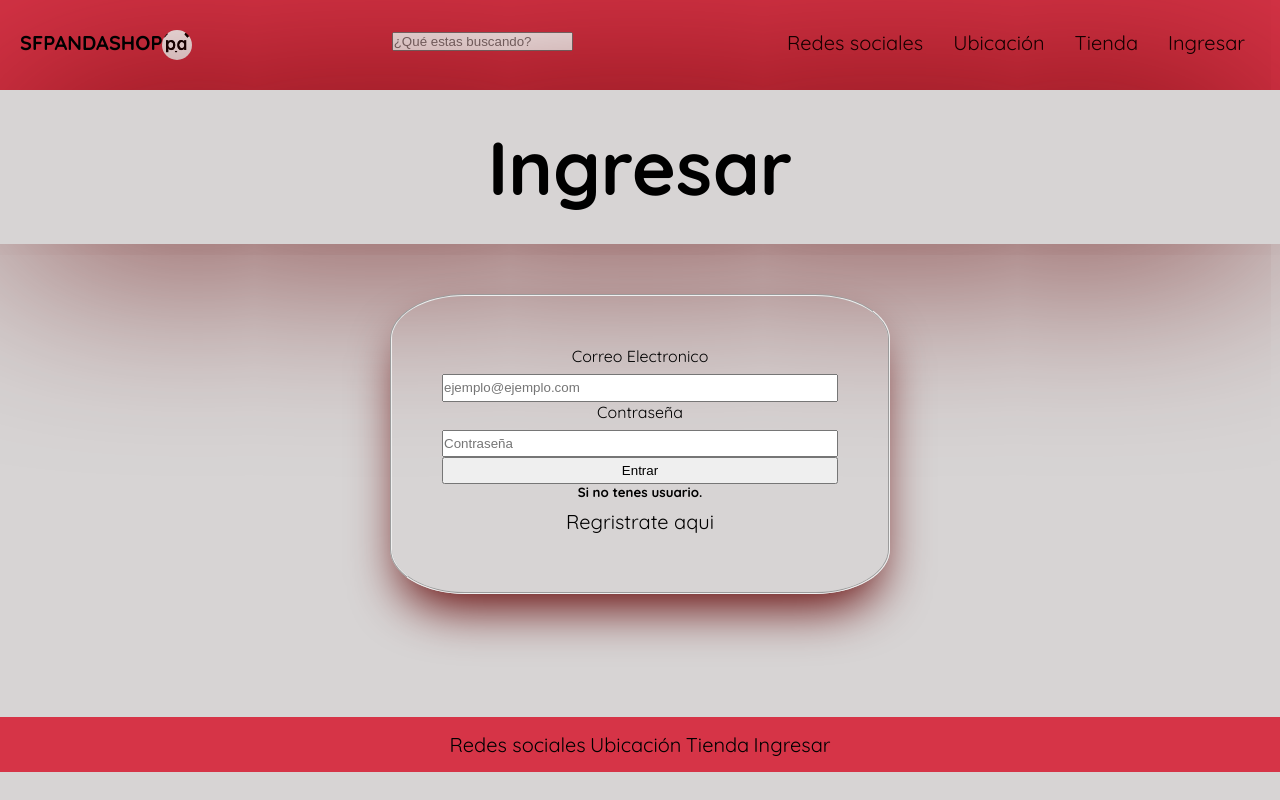
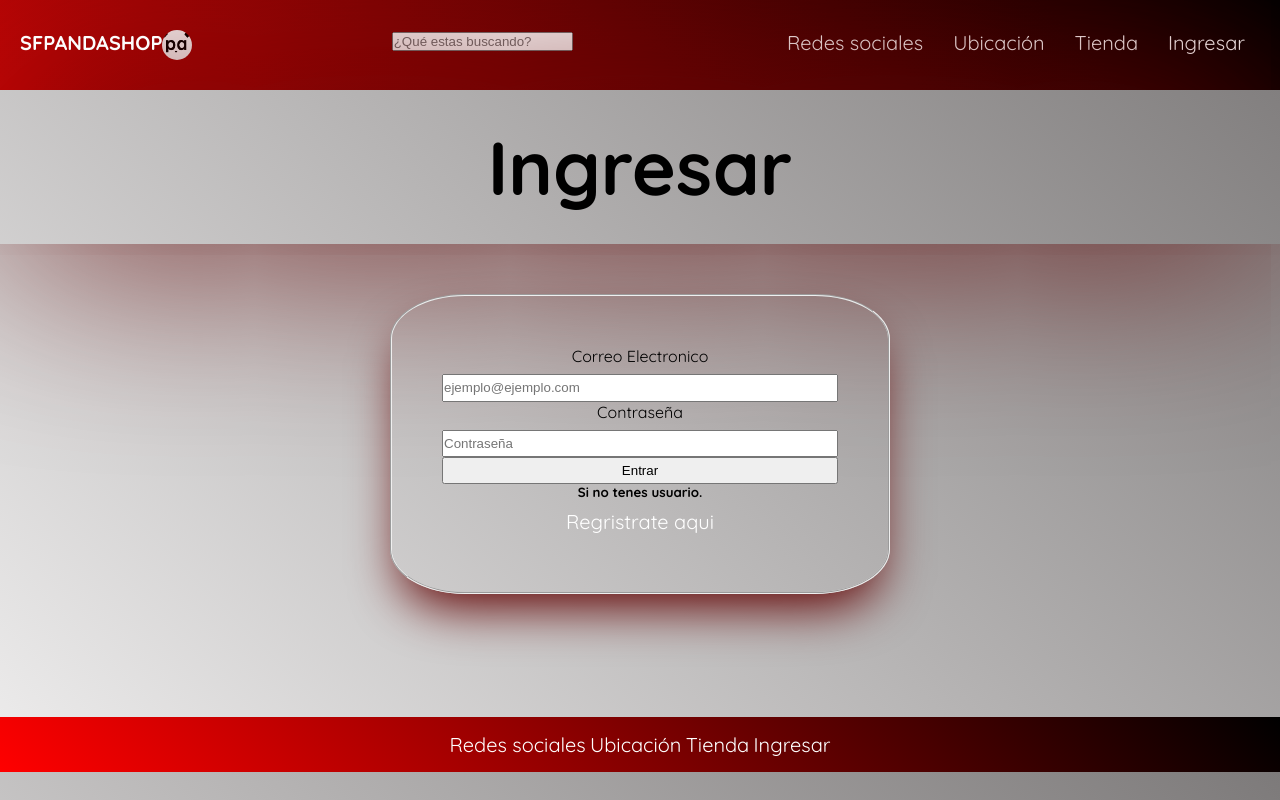
Before and after one commit to FernandoGuzman10/Sfpandashop-guzman, a plain HTML site: page pages/ingresar.html in a window 1280 px wide. Drawn offline with Linux system fonts and the light colour scheme.

Commit message:
detalles visuales

```diff
--- a/style.css
+++ b/style.css
@@ -6,7 +6,7 @@
 
 body {
     font-family: 'Quicksand', sans-serif;
-    background-color: #d7d4d4;
+    background-image: linear-gradient(45deg, rgb(238, 237, 237), rgb(125, 122, 122));
     position: relative;
     padding-bottom: 10%;
 
@@ -15,9 +15,10 @@ body {
 header {
     display: flex;
     justify-content: space-between;
-    background-color: #d63447;
+    /* background-color: #d63447; */
+    background-image: linear-gradient(45deg, rgb(198, 6, 6), black);
     max-width: 100%;
-    color: black;
+    color: rgb(255, 255, 255);
     padding: 30px 20px;
 }
 
@@ -28,7 +29,7 @@ ul {
 
 a {
     text-decoration: none;
-    color: black;
+    color: rgb(255, 255, 255);
     font-size: 20px;
 }
 
@@ -54,7 +55,7 @@ h3 {
 }
 
 .content__tittle {
-    color: black;
+    color: rgb(253, 253, 253);
     position: relative;
 
 }
@@ -70,6 +71,7 @@ h3 {
     background-image: linear-gradient(45deg, red, black);
     padding: 50px 20px;
     color: aliceblue;
+    box-shadow: 0 25px 50px -12px rgb(98, 3, 3);
 
 }
 
@@ -186,7 +188,7 @@ h3 {
 }
 
 .footer {
-    background-color: #d63447;
+    background-image: linear-gradient(45deg, red, black);
     padding:15px;
     text-align: center;
     position: absolute;
```
Also changed, not shown: index.html (+1 -1 lines).
